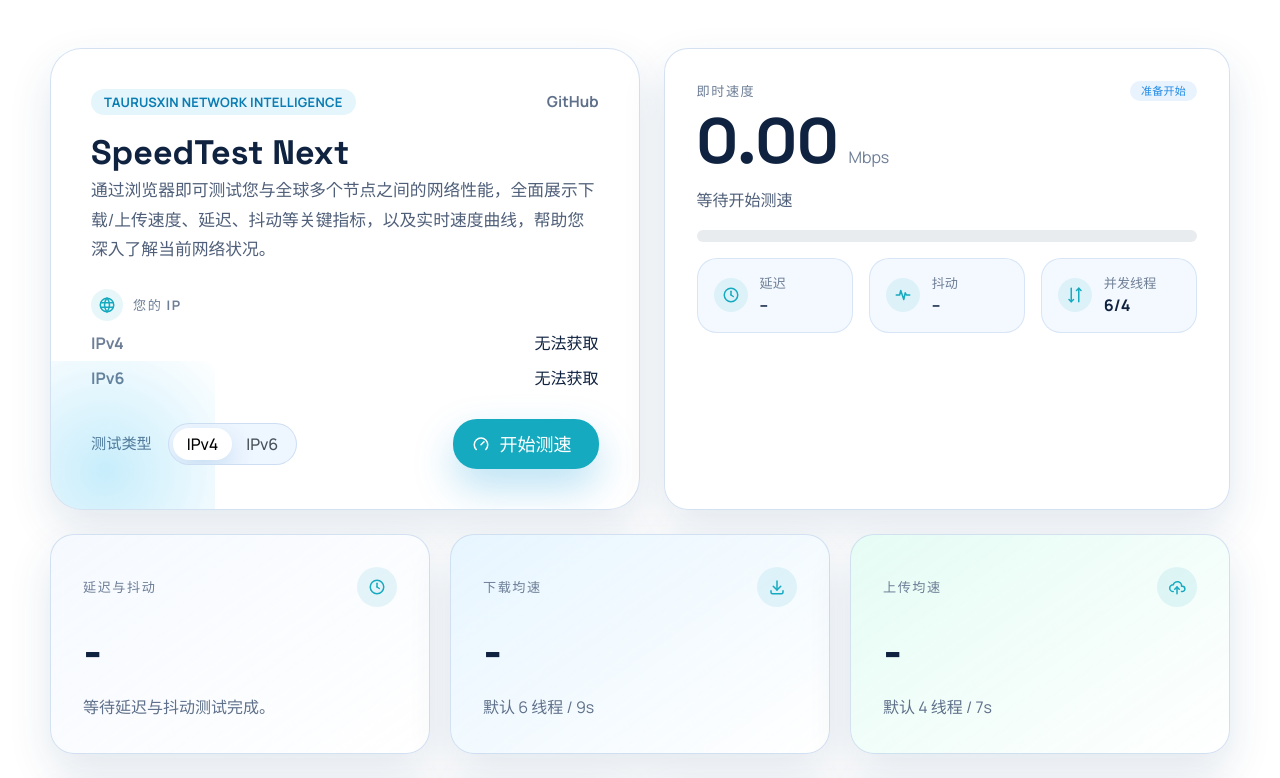
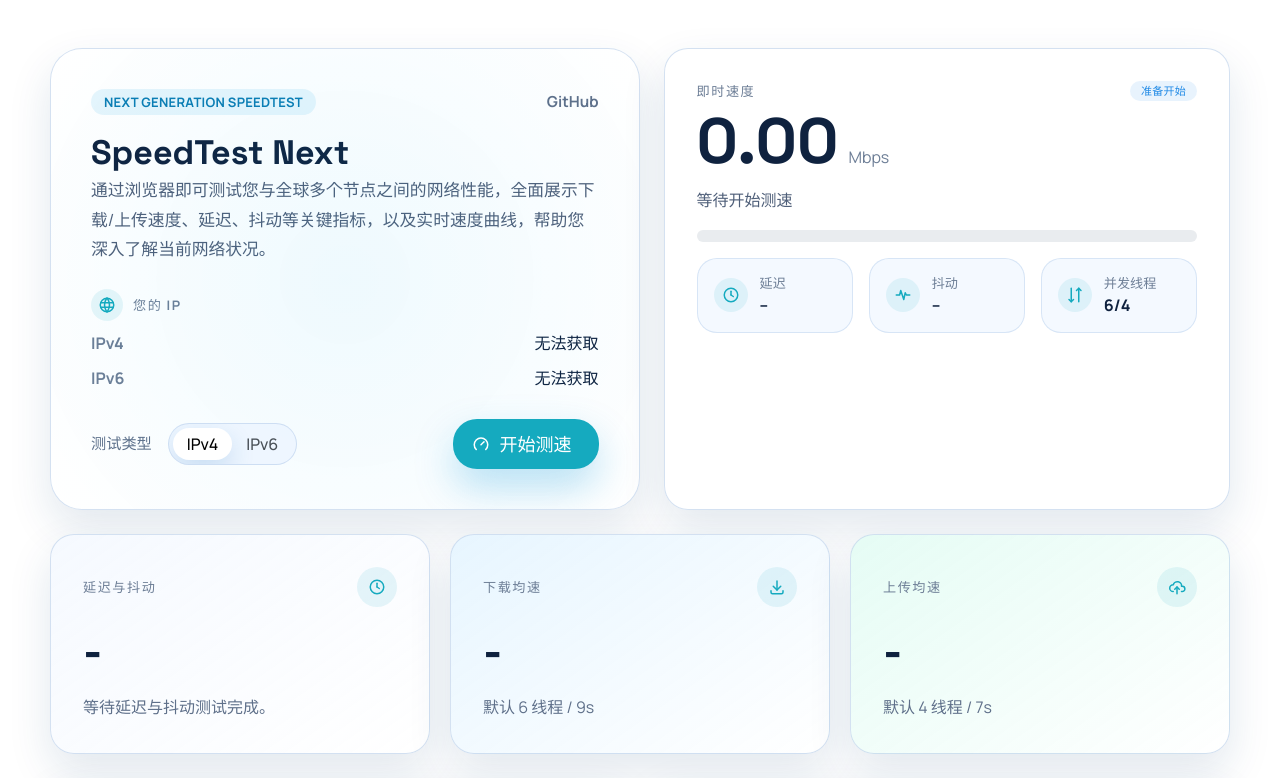
Before and after one commit to taurusxin/speedtest-next, a React (Vite) app in the folder web/: page / in a window 1280 px wide. Shown: the top 778 px of the page. Built offline with nearby package versions, Linux system fonts and the light colour scheme; no server answers.

Commit message:
style(App): fix more css

```diff
--- a/web/src/App.css
+++ b/web/src/App.css
@@ -35,11 +35,13 @@
 .hero-copy::before {
   content: '';
   position: absolute;
-  inset: auto auto -72px -56px;
-  width: 220px;
-  height: 220px;
+  top: 0;
+  left: 0;
+  width: 100%;
+  height: 100%;
   background: var(--app-hero-glow);
   pointer-events: none;
+  opacity: 0.3;
 }
 
 .hero-badge {
@@ -231,7 +233,6 @@
   gap: 16px;
   text-align: center;
   border-radius: 26px;
-  background: var(--app-chart-placeholder);
 }
 
 @media (max-width: 960px) {
--- a/web/src/App.tsx
+++ b/web/src/App.tsx
@@ -14,7 +14,17 @@
   ThemeIcon,
   Title,
 } from '@mantine/core'
-import { IconActivityHeartbeat, IconArrowsDownUp, IconBrandSpeedtest, IconChartLine, IconClockHour4, IconCloudUpload, IconDownload, IconInfoCircle, IconWorld } from '@tabler/icons-react'
+import {
+  IconActivityHeartbeat,
+  IconArrowsDownUp,
+  IconBrandSpeedtest,
+  IconChartLine,
+  IconClockHour4,
+  IconCloudUpload,
+  IconDownload,
+  IconInfoCircle,
+  IconWorld,
+} from '@tabler/icons-react'
 import {
   CartesianGrid,
   Line,
@@ -90,7 +100,7 @@
 }
 
 function buildPhaseChartData(series: Array<{ timeSeconds: number; mbps: number }>) {
-  return series.map((sample) => ({
+  return series.map(sample => ({
     second: Number(sample.timeSeconds.toFixed(2)),
     speed: sample.mbps,
   }))
@@ -113,7 +123,7 @@
   useEffect(() => {
     let active = true
 
-    void loadRuntimeConfig().then((runtimeConfig) => {
+    void loadRuntimeConfig().then(runtimeConfig => {
       if (!active) {
         return
       }
@@ -149,12 +159,12 @@
     setError(null)
 
     try {
-      const measured = await runSpeedtest(stack, controller.signal, (event) => {
+      const measured = await runSpeedtest(stack, controller.signal, event => {
         setStatus(event.status)
         setCurrentMbps(event.currentMbps ?? 0)
         setStatusMessage(event.message ?? statusLabels[event.status])
         if (event.snapshot) {
-          setResult((previous) => ({
+          setResult(previous => ({
             ...(previous ?? {}),
             ...event.snapshot,
           }))
@@ -162,9 +172,7 @@
       })
 
       setResult(measured)
-      setCurrentMbps(
-        measured.uploadMbps > 0 ? measured.uploadMbps : measured.downloadMbps,
-      )
+      setCurrentMbps(measured.uploadMbps > 0 ? measured.uploadMbps : measured.downloadMbps)
       setStatus('completed')
       setStatusMessage('下载、上传、延迟和抖动测试均已完成')
     } catch (caughtError) {
@@ -172,8 +180,7 @@
         return
       }
 
-      const message =
-        caughtError instanceof Error ? caughtError.message : '测速过程中发生未知错误'
+      const message = caughtError instanceof Error ? caughtError.message : '测速过程中发生未知错误'
       setStatus('failed')
       setError(message)
       setStatusMessage(message)
@@ -184,9 +191,7 @@
     status === 'upload' ? '当前上传速度' : status === 'download' ? '当前下载速度' : '即时速度'
   const isRunning = ['preparing', 'latency', 'download', 'upload'].includes(status)
   const hasLatencyResult =
-    result !== null &&
-    typeof result.latencyMs === 'number' &&
-    typeof result.jitterMs === 'number'
+    result !== null && typeof result.latencyMs === 'number' && typeof result.jitterMs === 'number'
   const hasDownloadResult =
     result !== null &&
     typeof result.downloadMbps === 'number' &&
@@ -208,7 +213,7 @@
         <div className="hero-copy">
           <Group justify="space-between" align="center" className="hero-topbar">
             <Badge className="hero-badge" size="lg" radius="xl">
-              TaurusXin Network Intelligence
+              Next Generation Speedtest
             </Badge>
             <Anchor
               href={speedtestConfig.githubUrl}
@@ -245,7 +250,7 @@
             <Text className="switch-hint">测试类型</Text>
             <SegmentedControl
               value={stack}
-              onChange={(value) => setStack(value as StackMode)}
+              onChange={value => setStack(value as StackMode)}
               data={[
                 { label: 'IPv4', value: 'ipv4' },
                 { label: 'IPv6', value: 'ipv6' },
@@ -319,9 +324,17 @@
         <SummaryCard
           title="延迟与抖动"
           icon={<IconClockHour4 size={18} />}
-          value={hasLatencyResult ? `${formatMetric(result.latencyMs!, 1)} / ${formatMetric(result.jitterMs!, 1)} ms` : '-'}
+          value={
+            hasLatencyResult
+              ? `${formatMetric(result.latencyMs!, 1)} / ${formatMetric(result.jitterMs!, 1)} ms`
+              : '-'
+          }
           accent="neutral"
-          detail={hasLatencyResult ? '延迟阶段完成后立即展示，便于先确认链路质量。' : '等待延迟与抖动测试完成。'}
+          detail={
+            hasLatencyResult
+              ? '延迟阶段完成后立即展示，便于先确认链路质量。'
+              : '等待延迟与抖动测试完成。'
+          }
         />
         <SummaryCard
           title="下载均速"
@@ -350,7 +363,9 @@
       <SimpleGrid cols={{ base: 1, lg: 2 }} spacing="lg" className="dual-chart-grid">
         <ChartCard
           title="下载速度曲线"
-          badge={downloadChartData.length > 0 ? `${downloadChartData.length} 个采样点` : '等待下载测速'}
+          badge={
+            downloadChartData.length > 0 ? `${downloadChartData.length} 个采样点` : '等待下载测速'
+          }
           color="#0087ff"
           data={downloadChartData}
           emptyTitle="完成下载测速后显示曲线"
@@ -415,8 +430,8 @@
                 width={56}
               />
               <Tooltip
-                formatter={(value) => [`${Number(value ?? 0).toFixed(2)} Mbps`, '速度']}
-                labelFormatter={(value) => `时间 ${Number(value).toFixed(2)}s`}
+                formatter={value => [`${Number(value ?? 0).toFixed(2)} Mbps`, '速度']}
+                labelFormatter={value => `时间 ${Number(value).toFixed(2)}s`}
               />
               <Line
                 type="monotone"
```
